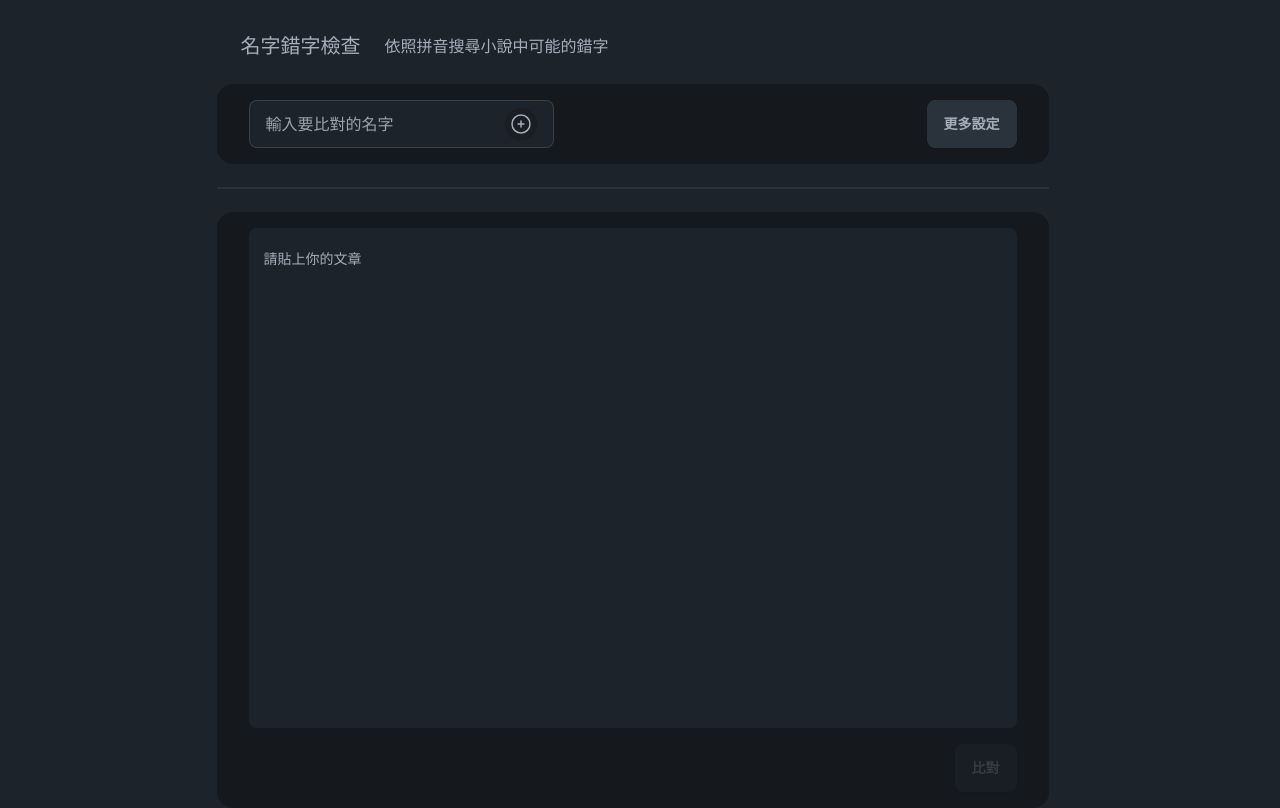
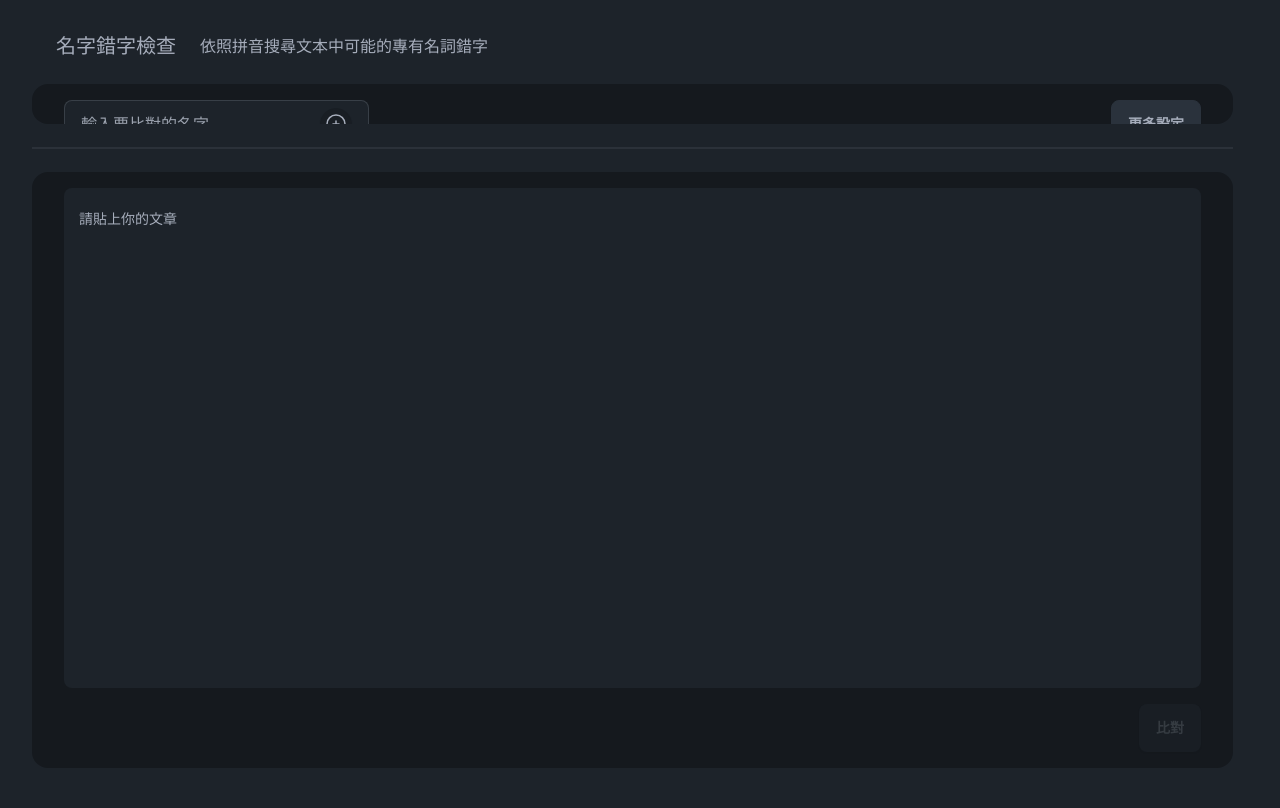
Before and after one commit to abc1230429/test-chinese-typos-scan, a React (Vite) app: page / in a window 1280 px wide. Built offline with nearby package versions, Linux system fonts and the light colour scheme.

Commit message:
fix: targetWordsForm ui issue

```diff
--- a/index.html
+++ b/index.html
@@ -2,7 +2,7 @@
 <html lang="en">
   <head>
     <meta charset="UTF-8" />
-    <link rel="icon" type="image/svg+xml" href="/vite.svg" />
+    <link rel="icon" type="image/svg+xml" href="/icon.jpg" />
     <meta name="viewport" content="width=device-width, initial-scale=1.0" />
     <title>名字錯字搜尋</title>
   </head>
--- a/src/pages/Main/TargetWordsForm.tsx
+++ b/src/pages/Main/TargetWordsForm.tsx
@@ -1,48 +1,16 @@
-import { useLayoutEffect, useRef, useState } from "react";
+import { useState } from "react";
 import { useTargetNounStore } from "src/stores";
-
-const DisplayBox: React.FC = () => {
-  const [shouldEllipsis, setShouldEllipsis] = useState(false);
-  const { nouns, removeNoun } = useTargetNounStore();
-  const ref = useRef<HTMLDivElement>(null);
-  useLayoutEffect(() => {
-    if (!ref.current) return;
-    setShouldEllipsis(ref.current.scrollWidth > ref.current.clientWidth);
-  }, [nouns]);
-  return (
-    <div
-      ref={ref}
-      className="relative flex w-60 items-center gap-1 overflow-hidden"
-    >
-      {nouns.map((noun) => (
-        <button
-          key={noun}
-          className="btn btn-ghost px-2"
-          onClick={() => {
-            const result = confirm(`要移除名字：${noun} 嗎？`);
-            if (result) removeNoun(noun);
-          }}
-        >
-          {noun}
-        </button>
-      ))}
-      {shouldEllipsis && (
-        <div className="pointer-events-none absolute bottom-0 left-1/2 right-0 top-0 bg-gradient-to-r from-transparent to-base-300" />
-      )}
-    </div>
-  );
-};
 
 const TargetWordsForm = () => {
   const [value, setValue] = useState("");
-  const addNoun = useTargetNounStore((state) => state.addNoun);
+  const { nouns, addNoun, removeNoun } = useTargetNounStore();
   const handleConfirm = () => {
     const noun = value.trim();
     if (noun) addNoun(noun);
     setValue("");
   };
   return (
-    <div className="flex gap-2">
+    <>
       <label className="input input-bordered flex items-center gap-2">
         <input
           type="text"
@@ -71,8 +39,22 @@ const TargetWordsForm = () => {
           </svg>
         </button>
       </label>
-      <DisplayBox />
-    </div>
+      <div className="relative flex w-[calc(100%-250px)] flex-1 items-center gap-1 overflow-hidden px-2">
+        {nouns.map((noun) => (
+          <button
+            key={noun}
+            className="btn btn-ghost px-2"
+            onClick={() => {
+              const result = confirm(`要移除名字：${noun} 嗎？`);
+              if (result) removeNoun(noun);
+            }}
+          >
+            {noun}
+          </button>
+        ))}
+        <div className="pointer-events-none absolute right-0 w-10 bg-gradient-to-r from-transparent to-base-300" />
+      </div>
+    </>
   );
 };
 
--- a/src/pages/Main/index.css
+++ b/src/pages/Main/index.css
@@ -1,3 +1,3 @@
 .main-container {
-  @apply mx-auto grid h-svh max-w-4xl grid-rows-[auto_auto_auto_1fr] p-8;
+  @apply mx-auto grid h-svh md:max-w-4xl lg:max-w-7xl grid-rows-[auto_auto_auto_1fr] p-8;
 }
--- a/src/pages/Main/index.tsx
+++ b/src/pages/Main/index.tsx
@@ -8,9 +8,9 @@ const Main: React.FC = () => {
     <div className="main-container">
       <div className="flex w-full items-center pb-6">
         <h1 className="px-6 text-xl">名字錯字檢查</h1>
-        <span>依照拼音搜尋小說中可能的錯字</span>
+        <span>依照拼音搜尋文本中可能的專有名詞錯字</span>
       </div>
-      <div className="card flex flex-row justify-between rounded-box bg-base-300 px-8 py-4">
+      <div className="card flex flex-row justify-between overflow-hidden rounded-box bg-base-300 px-8 py-4">
         <TargetWordsForm />
         <Setting />
       </div>
--- a/src/pages/Setting/index.tsx
+++ b/src/pages/Setting/index.tsx
@@ -9,7 +9,7 @@ const Setting: React.FC = () => {
   };
 
   return (
-    <>
+    <div>
       <button className="btn btn-neutral" onClick={openModal}>
         更多設定
       </button>
@@ -49,7 +49,7 @@ const Setting: React.FC = () => {
               </div>
             </div>
             <div className="flex w-full">
-              <InputBlock label="比對詞條" />
+              <InputBlock label="目標詞條" />
               <div className="divider divider-horizontal">
                 <div>
                   {"排除右側".split("").map((c) => (
@@ -68,7 +68,7 @@ const Setting: React.FC = () => {
           </form>
         </div>
       </dialog>
-    </>
+    </div>
   );
 };
 
```
Also changed, not shown: public/icon.jpg (added).
